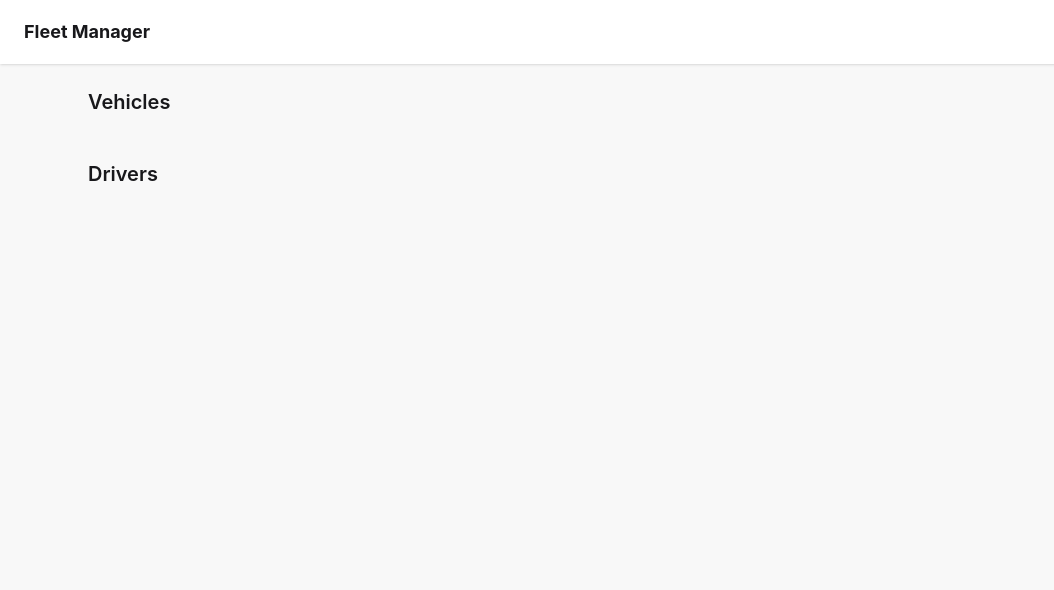
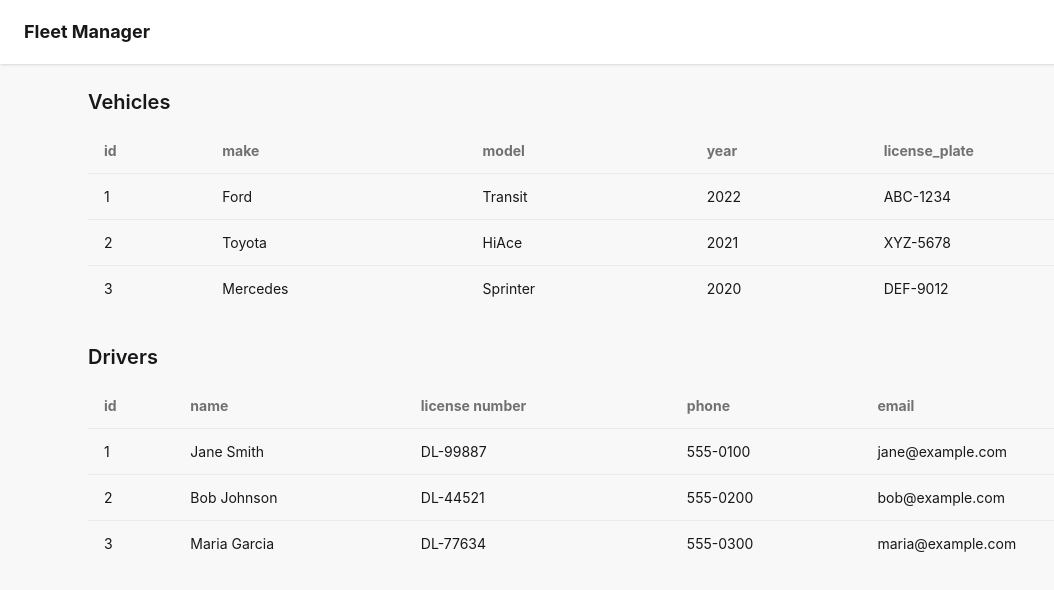
Before and after one commit to NAIT-SDEV2451/SDEV2451-Fall-2026-A01-Instructor-Examples, a React (Vite) app in the folder 2_frontend_review_start/vehiclefleet_frontend/: page / in a window 1280 px wide. Shown: the top 590 px of the page, without its empty margins (0-1054 px from the left). Built offline with nearby package versions, Linux system fonts and the light colour scheme.

Commit message:
class progress pushed

```diff
--- a/2_frontend_review_start/vehiclefleet_frontend/src/components/DriverList.jsx
+++ b/2_frontend_review_start/vehiclefleet_frontend/src/components/DriverList.jsx
@@ -19,8 +19,6 @@ export default function DriverList({drivers}) {
         <tbody>
           {/* first we're going to use static data to loop through */}
           {drivers.map((driver)=> {
-
-
             return <tr key={driver.id}>
               <td>{driver.id}</td>
               <td>{driver.name}</td>
--- a/2_frontend_review_start/vehiclefleet_frontend/src/pages/VehiclesAndDriversPage.jsx
+++ b/2_frontend_review_start/vehiclefleet_frontend/src/pages/VehiclesAndDriversPage.jsx
@@ -1,6 +1,10 @@
 // Import both components for vehicles and drivers
+import VehicleList from "../components/VehicleList"
+import DriverList from "../components/DriverList"
 // import the mock data
+import { VEHICLES, DRIVERS } from "../mockData"
 // use "dat" knowledge of jsx to render the lists.
+
 
 // name your components the same as the file.
 export default function VehiclesAndDriversPage() {
@@ -9,11 +13,13 @@ export default function VehiclesAndDriversPage() {
       <h2 className="text-xl font-semibold mb-3">
         Vehicles
       </h2>
+      <VehicleList vehicles={VEHICLES} />
     </section>
     <section>
       <h2 className="text-xl font-semibold mb-3">
         Drivers
       </h2>
+      <DriverList drivers={DRIVERS} />
     </section>
   </div>
 }
```
